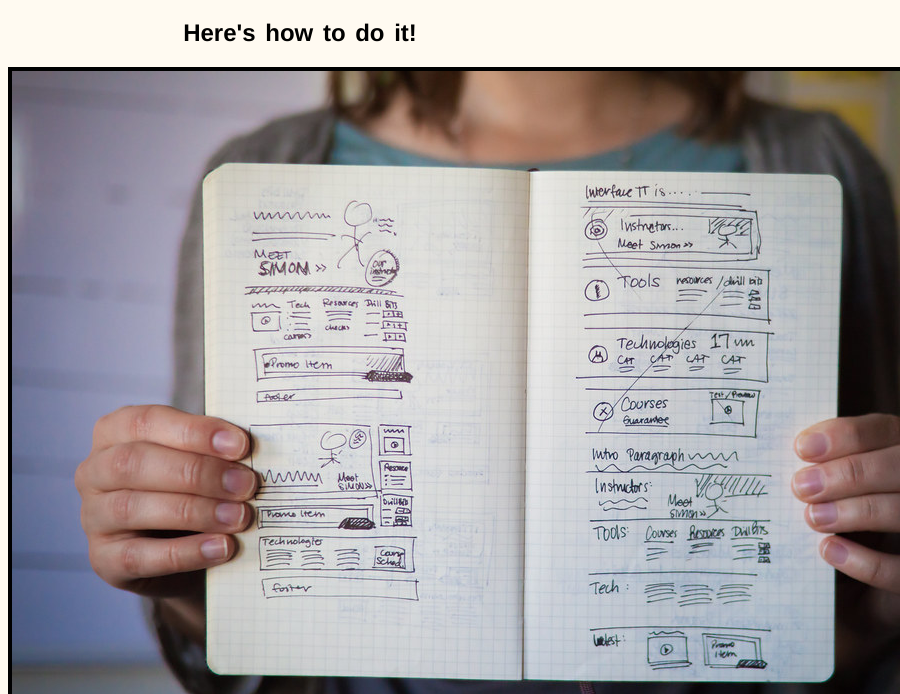
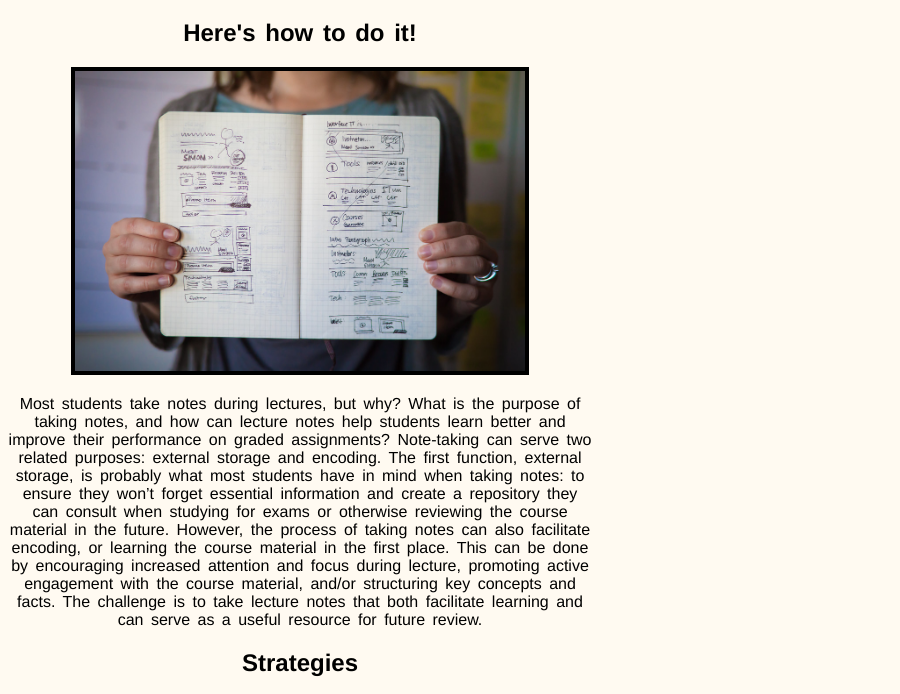
Before and after one commit to brandanpdx/boring-lecture, a plain HTML site: page index.html in a window 600 px wide. Shown: the part 61-755 px from the top of the page, 900 px wide, since content can reach past the window. Drawn offline with Linux system fonts and the light colour scheme.

Commit message:
added media query

```diff
--- a/css/boring-lecture.css
+++ b/css/boring-lecture.css
@@ -15,3 +15,17 @@ h1 {
 img.intro {
   border: 4px solid black;
 }
+
+@media screen and (max-width: 768px) and (min-width: 600px) {
+  img.intro {
+    border: 4px solid black;
+    max-width: 600px;
+  }
+}
+
+@media screen and (max-width: 600px) {
+  img.intro {
+    border: 4px solid black;
+    max-width: 450px;
+  }
+}
```
